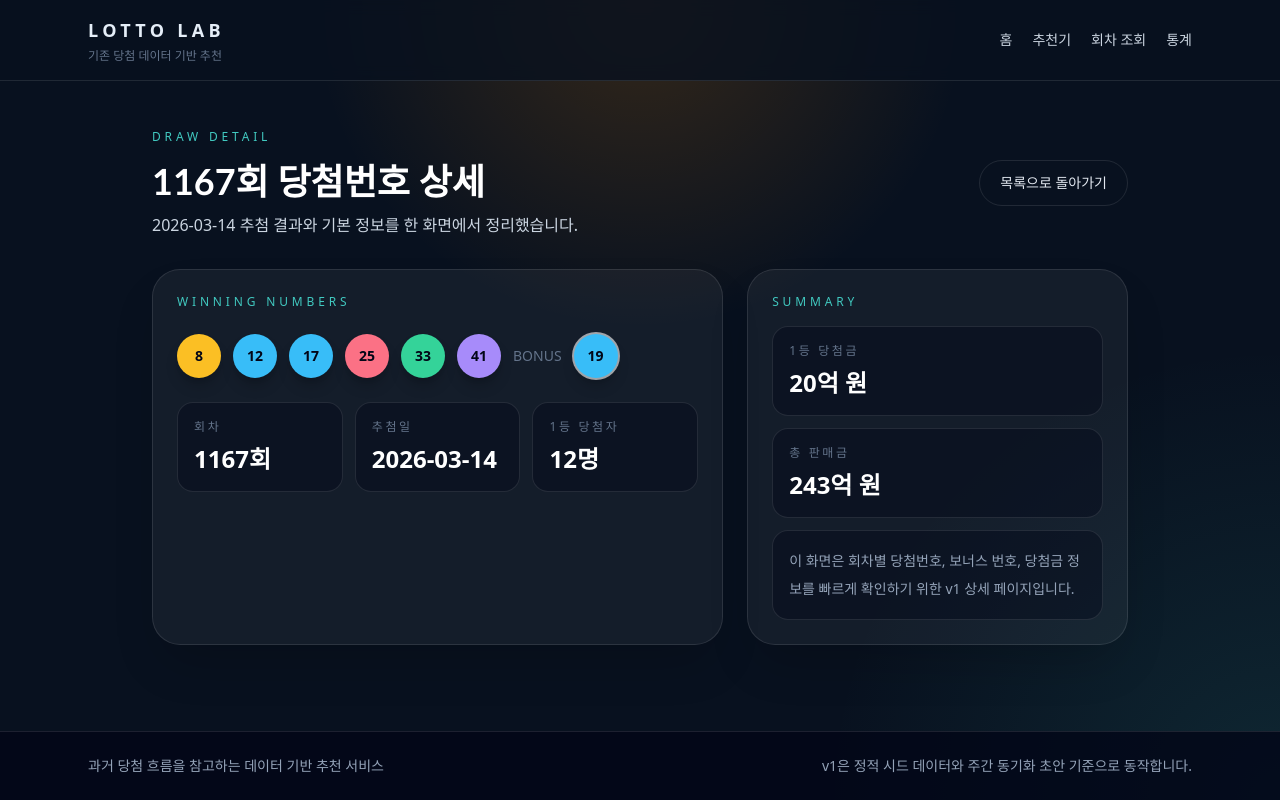
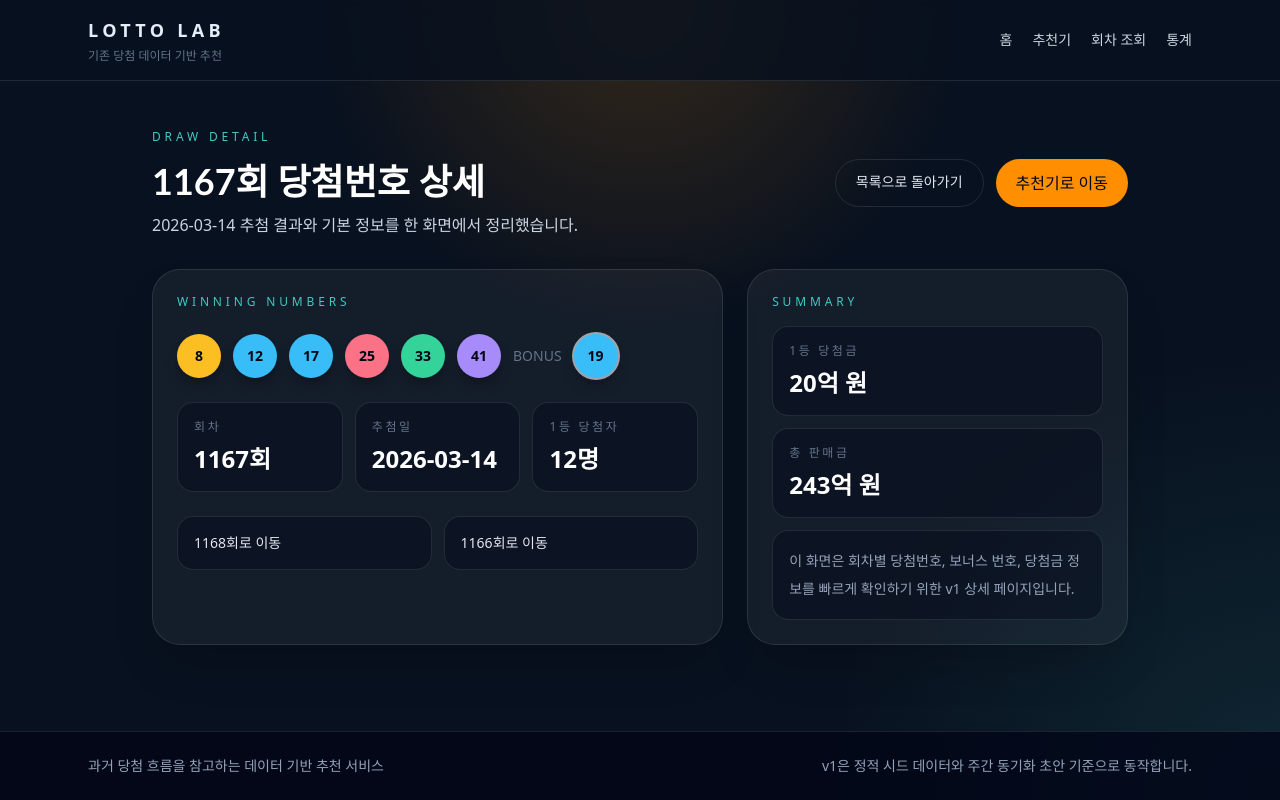
Before and after one commit to jes2751/lotto-maker, a Next.js app: page /draws/1167 in a window 1280 px wide. Built offline with nearby package versions, Linux system fonts and the light colour scheme.

Commit message:
feat: extend draw detail and generator flow

```diff
--- a/src/app/draws/[round]/page.tsx
+++ b/src/app/draws/[round]/page.tsx
@@ -25,12 +25,19 @@ export default async function DrawDetailPage({ params }: DrawDetailPageProps) {
     notFound();
   }
 
-  const [draw, latest] = await Promise.all([drawRepository.getByRound(round), drawRepository.getLatest()]);
+  const [draw, latest, allDraws] = await Promise.all([
+    drawRepository.getByRound(round),
+    drawRepository.getLatest(),
+    drawRepository.getAll()
+  ]);
 
   if (!draw) {
     notFound();
   }
 
+  const currentIndex = allDraws.findIndex((item) => item.round === draw.round);
+  const newerDraw = currentIndex > 0 ? allDraws[currentIndex - 1] : null;
+  const olderDraw = currentIndex >= 0 && currentIndex < allDraws.length - 1 ? allDraws[currentIndex + 1] : null;
   const isLatest = latest?.round === draw.round;
 
   return (
@@ -41,9 +48,17 @@ export default async function DrawDetailPage({ params }: DrawDetailPageProps) {
           <h1 className="mt-4 text-4xl font-semibold text-white">{draw.round}회 당첨번호 상세</h1>
           <p className="mt-3 text-slate-300">{draw.drawDate} 추첨 결과와 기본 정보를 한 화면에서 정리했습니다.</p>
         </div>
-        <Link href="/draws" className="rounded-full border border-white/10 px-5 py-3 text-sm text-slate-200 transition hover:border-white/30">
-          목록으로 돌아가기
-        </Link>
+        <div className="flex flex-wrap gap-3">
+          <Link
+            href="/draws"
+            className="rounded-full border border-white/10 px-5 py-3 text-sm text-slate-200 transition hover:border-white/30"
+          >
+            목록으로 돌아가기
+          </Link>
+          <Link href="/generate" className="cta-button">
+            추천기로 이동
+          </Link>
+        </div>
       </div>
 
       <section className="grid gap-6 lg:grid-cols-[1.2fr_0.8fr]">
@@ -73,6 +88,32 @@ export default async function DrawDetailPage({ params }: DrawDetailPageProps) {
               <p className="mt-2 text-2xl font-semibold text-white">{draw.winnerCount ?? 0}명</p>
             </div>
           </div>
+          <div className="mt-6 grid gap-3 sm:grid-cols-2">
+            <Link
+              href={newerDraw ? `/draws/${newerDraw.round}` : "#"}
+              aria-disabled={!newerDraw}
+              className={[
+                "rounded-2xl border px-4 py-4 text-sm transition",
+                newerDraw
+                  ? "border-white/10 bg-slate-950/40 text-slate-200 hover:border-white/30"
+                  : "cursor-not-allowed border-white/5 bg-slate-950/20 text-slate-600"
+              ].join(" ")}
+            >
+              {newerDraw ? `${newerDraw.round}회로 이동` : "더 최신 회차 없음"}
+            </Link>
+            <Link
+              href={olderDraw ? `/draws/${olderDraw.round}` : "#"}
+              aria-disabled={!olderDraw}
+              className={[
+                "rounded-2xl border px-4 py-4 text-sm transition",
+                olderDraw
+                  ? "border-white/10 bg-slate-950/40 text-slate-200 hover:border-white/30"
+                  : "cursor-not-allowed border-white/5 bg-slate-950/20 text-slate-600"
+              ].join(" ")}
+            >
+              {olderDraw ? `${olderDraw.round}회로 이동` : "더 이전 회차 없음"}
+            </Link>
+          </div>
         </div>
 
         <div className="panel">
--- a/src/components/lotto/generator-panel.tsx
+++ b/src/components/lotto/generator-panel.tsx
@@ -11,6 +11,12 @@ const strategies: Array<{ value: GenerationStrategy; label: string; description:
   { value: "random", label: "랜덤 비교", description: "데이터 기반 추천과 비교하기 위한 완전 랜덤 옵션입니다." }
 ];
 
+function formatCopyText(set: GeneratedSet) {
+  const numbers = set.numbers.join(", ");
+  const bonus = typeof set.bonus === "number" ? ` | 보너스 ${set.bonus}` : "";
+  return `${set.strategy}: ${numbers}${bonus}`;
+}
+
 export function GeneratorPanel() {
   const [strategy, setStrategy] = useState<GenerationStrategy>("mixed");
   const [count, setCount] = useState(2);
@@ -18,6 +24,7 @@ export function GeneratorPanel() {
   const [sets, setSets] = useState<GeneratedSet[]>([]);
   const [loading, setLoading] = useState(false);
   const [error, setError] = useState<string | null>(null);
+  const [copiedId, setCopiedId] = useState<string | null>(null);
 
   async function generate() {
     setLoading(true);
@@ -43,10 +50,26 @@ export function GeneratorPanel() {
       }
 
       setSets(payload.data.sets);
+      setCopiedId(null);
     } catch (caughtError) {
       setError(caughtError instanceof Error ? caughtError.message : "알 수 없는 오류가 발생했습니다.");
     } finally {
       setLoading(false);
+    }
+  }
+
+  async function copySet(set: GeneratedSet) {
+    const text = formatCopyText(set);
+
+    try {
+      if (typeof navigator !== "undefined" && navigator.clipboard?.writeText) {
+        await navigator.clipboard.writeText(text);
+      }
+
+      setCopiedId(set.id);
+      setTimeout(() => setCopiedId((current) => (current === set.id ? null : current)), 1600);
+    } catch {
+      setError("추천 조합을 복사하지 못했습니다.");
     }
   }
 
@@ -140,7 +163,16 @@ export function GeneratorPanel() {
                 <span className="rounded-full border border-white/10 px-3 py-1 text-xs uppercase tracking-[0.22em] text-teal">
                   {set.strategy}
                 </span>
-                <span className="text-xs text-slate-500">{new Date(set.generatedAt).toLocaleString("ko-KR")}</span>
+                <div className="flex items-center gap-3">
+                  <span className="text-xs text-slate-500">{new Date(set.generatedAt).toLocaleString("ko-KR")}</span>
+                  <button
+                    type="button"
+                    onClick={() => void copySet(set)}
+                    className="rounded-full border border-white/10 px-3 py-1 text-xs uppercase tracking-[0.22em] text-slate-200 transition hover:border-white/30"
+                  >
+                    {copiedId === set.id ? "Copied" : "Copy"}
+                  </button>
+                </div>
               </div>
               <div className="mt-4">
                 <NumberSet numbers={set.numbers} bonus={set.bonus} />
```
Also changed, not shown: doc/history.md (+16 -0 lines), doc/note.md (added, +75 -0 lines), 1 other file (tests, documents, lock files or other folders).
